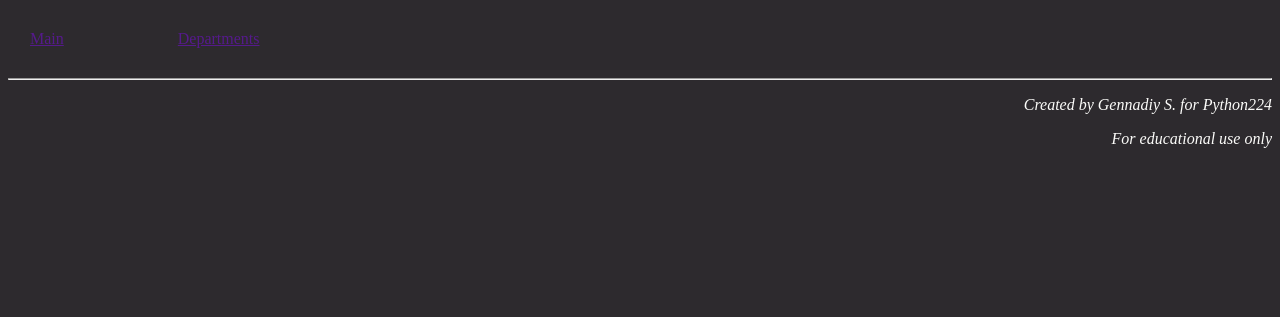
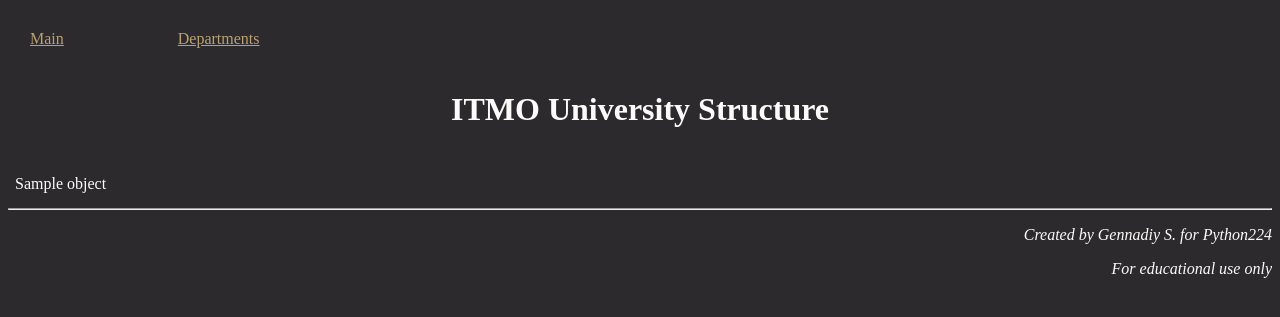
Before and after one commit to TOP-Python224/_scripts, a Django app: template django/academy/structure/templates/structure/index.html in a window 1280 px wide. Shown: the top 317 px of the page. Run offline with Django 4.2, Linux system fonts and the light colour scheme; the template is opened without the code that fills it: most values are stand-ins (such as "Sample title", 1, 10 or a date in 2020).

Commit message:
пример использования ListView
главная страница

```diff
--- a/django/academy/structure/templates/structure/index.html
+++ b/django/academy/structure/templates/structure/index.html
@@ -3,6 +3,18 @@
 
 {% block base_content %}
 
-
+  <div align="center">
+    <h1>ITMO University Structure</h1>
+  </div>
+  <br>
+  <div>
+    <table cellpadding="5">
+      {% for object in object_list %}
+        <tr>
+          <td>{{ object }}</td>
+        </tr>
+      {% endfor %}
+    </table>
+  </div>
 
 {% endblock base_content %}
--- a/django/academy/structure/urls.py
+++ b/django/academy/structure/urls.py
@@ -1,8 +1,8 @@
 from django.urls import path
 
-from structure import views
+from structure.views import IndexView
 
 
 urlpatterns = [
-    path('', views.index, name='main'),
+    path('', IndexView.as_view(), name='main'),
 ]
--- a/django/academy/templates/base.html
+++ b/django/academy/templates/base.html
@@ -8,6 +8,12 @@
       body {
         background: #2d2a2e;
         color: #fcfcfa;
+      }
+      a:active {
+        color: #f7ad24;
+      }
+      a {
+        color: #bba171;
       }
 
       {% block extra_styles %}
--- a/django/academy/templates/menu/top.html
+++ b/django/academy/templates/menu/top.html
@@ -1,7 +1,7 @@
 <table cellpadding="20">
   <tr>
     <td>
-      <a href="">Main</a>
+      <a href="{% url 'main' %}">Main</a>
     </td>
     <td width="30"></td>
     <td>
```
Also changed, not shown: django/academy/structure/views.py (+6 -3 lines).
